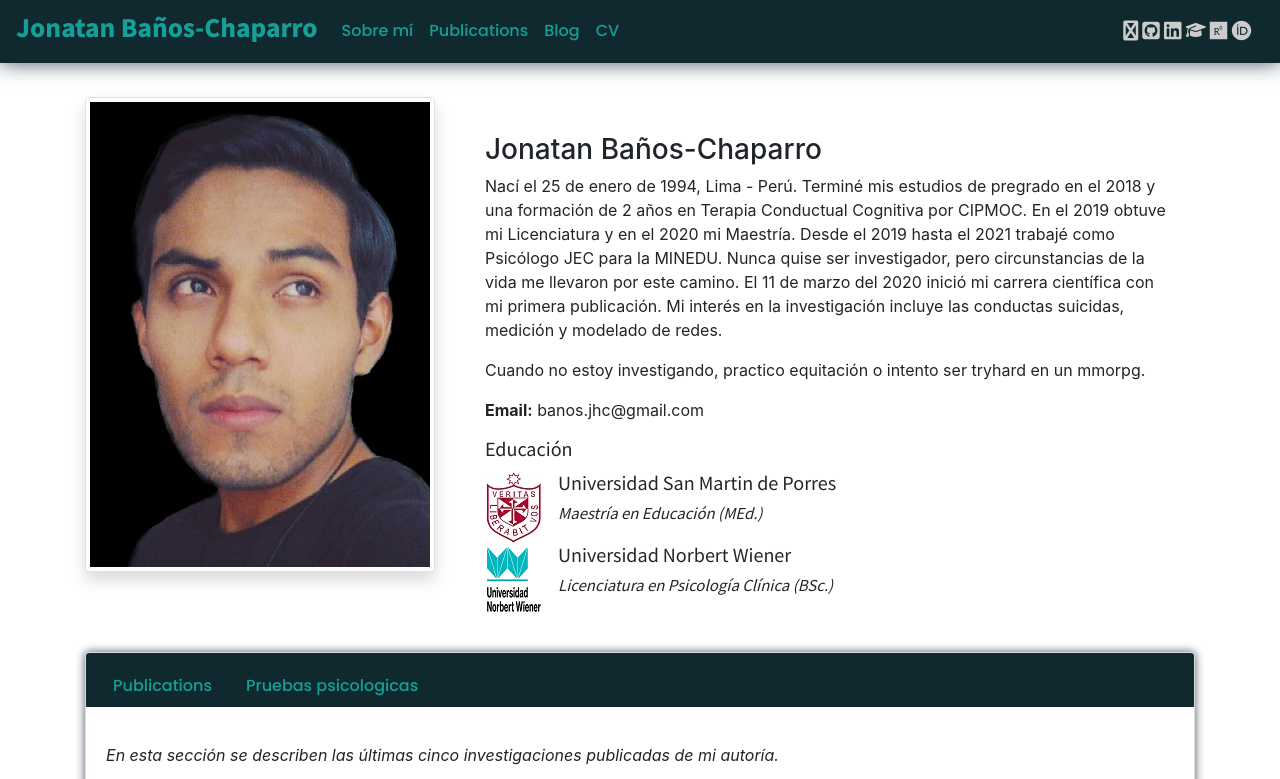
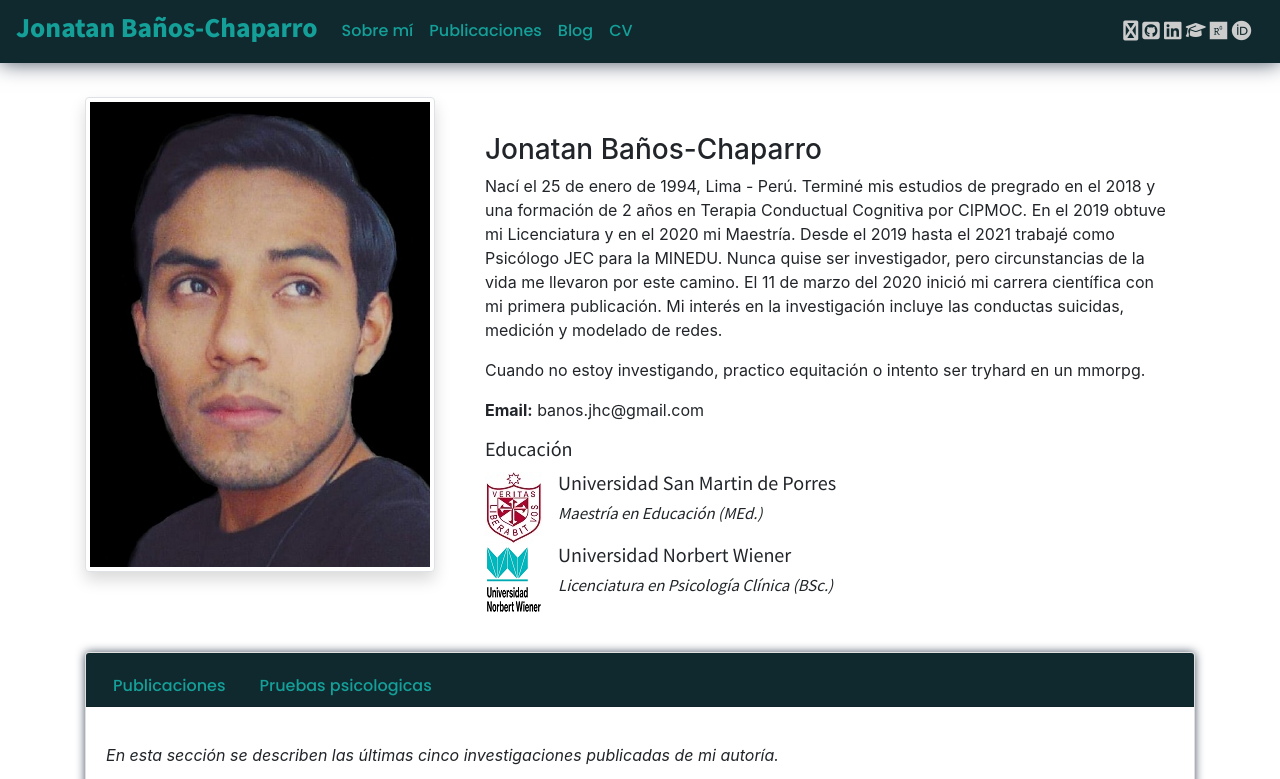
Before and after one commit to banosj/mysite, a Jekyll site: the page built from index.md, in a window 1280 px wide, cut to the strip 0-779 px from the top of the page. Built offline with Jekyll 4.4.1, drawn with Linux system fonts in a browser that asks for light colours; nearby versions of some CDN libraries; comment, search, counter and statistics services are not loaded; our own code applies the rules of GitHub Pages for plain Markdown files.

Commit message:
push publications

```diff
--- a/_data/docs.yml
+++ b/_data/docs.yml
@@ -5,4 +5,4 @@ links:
   url: about.html
 
 - title: Theme
-  url: publications.html
+  url: publicaciones.html
--- a/_data/nav.yml
+++ b/_data/nav.yml
@@ -4,8 +4,8 @@ links:
 - title: Sobre mí
   url: about.html
 
-- title: Publications
-  url: publications.html
+- title: Publicaciones
+  url: publicaciones.html
 
 - title: Blog
   url: blog.html
--- a/_data/sections.yml
+++ b/_data/sections.yml
@@ -1,7 +1,7 @@
-- name: Publications
-  id: publications
+- name: Publicaciones
+  id: publicaciones
   description: En esta sección se describen las últimas cinco investigaciones publicadas de mi autoría.
-  url: publications.html
+  url: publicaciones.html
   first: true
 
 - name: Pruebas psicologicas
--- a/_layouts/home.html
+++ b/_layouts/home.html
@@ -8,7 +8,7 @@ layout: default
 {% if site.help_tips %}
 <div class="toast animate__animated animate__pulse animate__infinite" role="alert" aria-live="assertive" aria-atomic="true" data-autohide="false" data-delay="10000" style="position: absolute; top: 10px; right: 10px;z-index: 10000;">
   <div class="toast-header">
-    <img src="/assets/img/icons/favicon-16x16.png" class="rounded mr-2" alt="...">
+    <img src="/assets/img/icons/icono-pagina.jpeg" class="rounded mr-2" alt="...">
     <strong class="mr-auto">Tyler Butler</strong>
     <small class="text-muted">11 mins ago</small>
     <button type="button" class="ml-2 mb-1 close" data-dismiss="toast" aria-label="Close">
@@ -74,7 +74,7 @@ layout: default
       <div class="tab-content mt-3">
         {% for section in site.data.sections %}
           {% if section.first %}
-            {% if section.name == "Publications" %}
+            {% if section.name == "Publicaciones" %}
               <div class="tab-pane active overflow-auto" id="{{section.id}}" role="tabpanel">
                 <p><i>{{section.description}}</i></p>
                 <p class="card-text">{% bibliography -f papers %}</p>
--- a/css/main.css
+++ b/css/main.css
@@ -63,7 +63,7 @@ a.highlighted:hover {
   padding-bottom: 5px;
   padding-top: 5px;
 }
-.publications {
+.publicaciones {
   text-align: left;
 }
 
@@ -490,7 +490,7 @@ border-radius: 0%;
 
 .heading-footer
 {
-background-image: url(/assets/img/publications.png);
+background-image: url(/assets/img/publicaciones.png);
 background-size: cover;
 height: 175px;
 -webkit-box-shadow: none;
```
Also changed, not shown: pages/publicaciones.md (renamed from pages/publications.md, +1 -1 lines), assets/img/icons/icono-pagina.jpeg (added).
